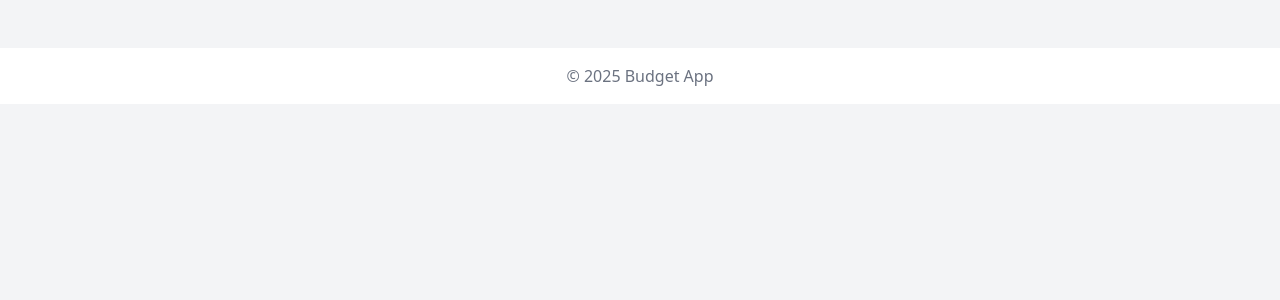
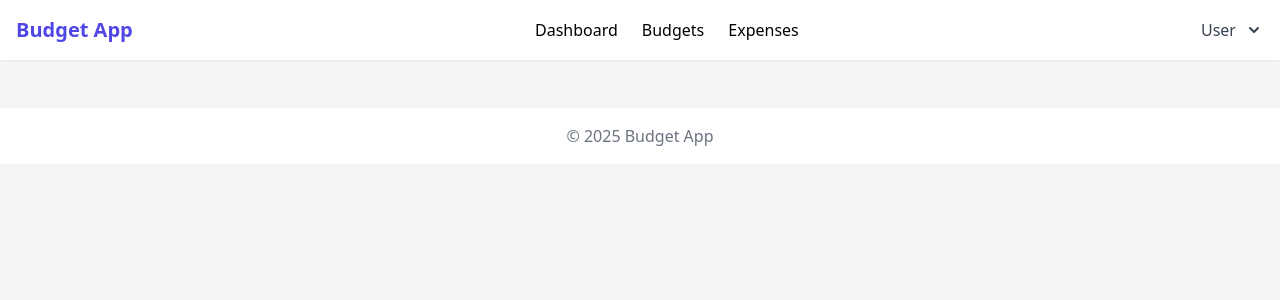
Before and after one commit to kema-ray/budget-app, a Nuxt app: page / in a window 1280 px wide. Shown: the top 300 px of the page. Built offline with nearby package versions, Linux system fonts and the light colour scheme.

Commit message:
created the app header component

```diff
--- /dev/null
+++ b/components/AppHeader.vue
@@ -0,0 +1,93 @@
+<template>
+    <header class="bg-white shadow-sm">
+        <div class="container mx-auto px-4 py-4">
+            <div class="flex justify-between items-center">
+                <NuxtLink to="/" class="flex items-center">
+                    <span class="text-xl font-bold text-primary">Budget App</span>
+                </NuxtLink>
+                <nav class="hidden md:flex space-x-6">
+                    <NuxtLink>Dashboard</NuxtLink>
+                    <NuxtLink>Budgets</NuxtLink>
+                    <NuxtLink>Expenses</NuxtLink>
+                </nav>
+                <div class="flex items-center">
+                    <div class="relative" ref="profileDropdown">
+                        <button @click="toggleDropdown"
+                            class="flex items-center text-gray-700 hover:text-primary focus:outline-none">
+                            <span class="mr-2">{{ user?.name || 'User' }}</span>
+                            <svg xmlns="http://www.w3.org/2000/svg" class="h-5 w-5" viewBox="0 0 20 20"
+                                fill="currentColor">
+                                <path fill-rule="evenodd"
+                                    d="M5.293 7.293a1 1 0 011.414 0L10 10.586l3.293-3.293a1 1 0 111.414 1.414l-4 4a1 1 0 01-1.414 0l-4-4a1 1 0 010-1.414z"
+                                    clip-rule="evenodd" />
+                            </svg>
+                        </button>
+
+                        <div v-if="isDropdownOpen"
+                            class="absolute right-0 mt-2 w-48 bg-white rounded-md shadow-lg py-1 z-10">
+                            <!-- to="/profile" class="block px-4 py-2 text-sm text-gray-700 hover:bg-gray-100" -->
+                            <!-- to="/settings" class="block px-4 py-2 text-sm text-gray-700 hover:bg-gray-100" -->
+                            <NuxtLink to="/profile" class="block px-4 py-2 text-sm text-gray-700 hover:bg-gray-100">
+                                Profile
+                            </NuxtLink>
+                            <NuxtLink to="/settings" class="block px-4 py-2 text-sm text-gray-700 hover:bg-gray-100">
+                                Settings
+                            </NuxtLink>
+                            <button @click="logout"
+                                class="block w-full text-left px-4 py-2 text-sm text-gray-700 hover:bg-gray-100">
+                                Logout
+                            </button>
+                        </div>
+                    </div>
+                </div>
+                <!-- Mobile Menu Button -->
+                <button @click="toggleMobileMenu" class="md:hidden text-gray-700 hover:text-primary focus:outline-none">
+                    <svg xmlns="http://www.w3.org/2000/svg" class="h-6 w-6" fill="none" viewBox="0 0 24 24"
+                        stroke="currentColor">
+                        <path v-if="isMobileMenuOpen" stroke-linecap="round" stroke-linejoin="round" stroke-width="2"
+                            d="M6 18L18 6M6 6l12 12" />
+                        <path v-else stroke-linecap="round" stroke-linejoin="round" stroke-width="2"
+                            d="M4 6h16M4 12h16M4 18h16" />
+                    </svg>
+                </button>
+            </div>
+            <!-- Mobile Menu -->
+            <div v-if="isMobileMenuOpen" class="md:hidden mt-4 pb-2">
+                <NuxtLink to="/" class="block py-2 text-gray-700 hover:text-primary">Dashboard</NuxtLink>
+                <NuxtLink to="/budget" class="block py-2 text-gray-700 hover:text-primary">Budgets</NuxtLink>
+                <NuxtLink to="/expenses" class="block py-2 text-gray-700 hover:text-primary">Expenses</NuxtLink>
+            </div>
+
+        </div>
+    </header>
+</template>
+
+<script setup>
+import { ref, onMounted, onUnmounted } from 'vue'
+
+const isDropdownOpen = ref(false)
+const isMobileMenuOpen = ref(false)
+const profileDropdown = ref(null)
+
+const toggleDropdown = () => {
+    isDropdownOpen.value = !isDropdownOpen.value
+}
+
+const toggleMobileMenu = () => {
+    isMobileMenuOpen.value = !isMobileMenuOpen.value
+}
+
+const handleClickOutside = (event) => {
+    if (profileDropdown.value && !profileDropdown.value.contains(event.target)) {
+        isDropdownOpen.value = false
+    }
+}
+
+onMounted(() => {
+    document.addEventListener('click', handleClickOutside)
+})
+
+onUnmounted(() => {
+    document.removeEventListener('click', handleClickOutside)
+})
+</script>
--- a/layouts/default.vue
+++ b/layouts/default.vue
@@ -1,6 +1,6 @@
 <template>
     <div class="min-h-screen bg-gray-100">
-        <!-- <AppHeader /> -->
+        <AppHeader />
         <main class="container mx-auto py-6 px-4">
             <slot />
         </main>
```
